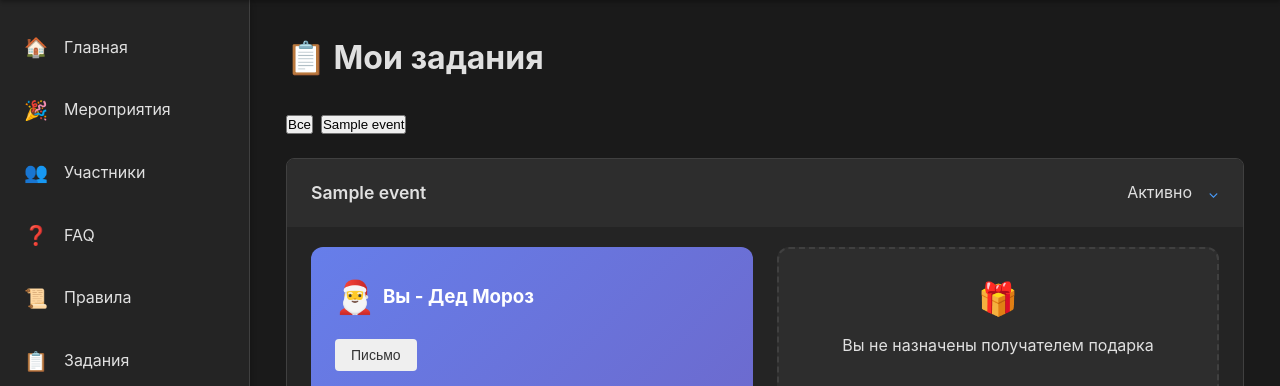
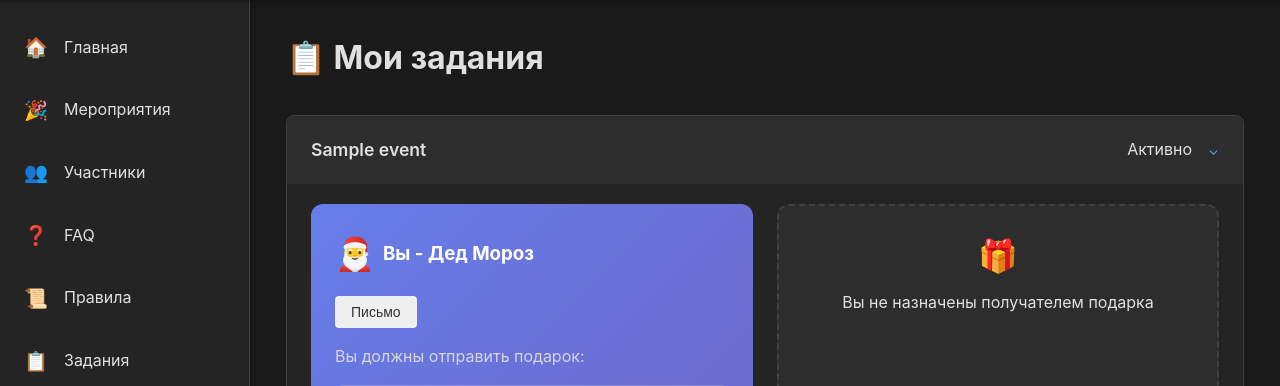
Before and after one commit to Kolunt/gwadmpaw, a Flask app: page /assignments in a window 1280 px wide. Shown: the part 60-446 px from the top of the page. Run offline with Flask 3, Linux system fonts and the light colour scheme; the visitor is signed in with stand-in values (Sample User, id 1); data comes from the database, SQL or seed files in the repository; tables that the repository leaves empty hold one stand-in row (values such as "Sample post").

Commit message:
Remove assignments filter buttons

```diff
--- a/templates/assignments.html
+++ b/templates/assignments.html
@@ -10,17 +10,6 @@
         </div>
 
         {% if assignments_by_event %}
-        <div class="assignments-filter">
-            <button type="button" class="assignments-filter-btn is-active" data-filter="all">Все</button>
-            {% for event_id, event_data in assignments_by_event.items() %}
-            <button type="button" class="assignments-filter-btn" data-filter="{{ event_id }}">
-                <span class="assignments-filter-label">{{ event_data.event_name }}</span>
-                {% if event_data.event_finished %}
-                <span class="assignments-filter-status">Завершено</span>
-                {% endif %}
-            </button>
-            {% endfor %}
-        </div>
         {% for event_id, event_data in assignments_by_event.items() %}
              {% set event_finished = event_data.event_finished %}
             <div class="faq-item{% if not event_finished %} expanded{% endif %}" data-event-id="{{ event_id }}" data-finished="{{ '1' if event_finished else '0' }}">
@@ -264,28 +253,7 @@
 </div>
 <script>
 document.addEventListener('DOMContentLoaded', function () {
-    const filterButtons = document.querySelectorAll('.assignments-filter-btn');
     const eventCards = document.querySelectorAll('.faq-item[data-event-id]');
-
-    if (!filterButtons.length) {
-        return;
-    }
-
-    filterButtons.forEach((button) => {
-        button.addEventListener('click', () => {
-            const target = button.getAttribute('data-filter');
-            filterButtons.forEach((btn) => btn.classList.remove('is-active'));
-            button.classList.add('is-active');
-
-            eventCards.forEach((card) => {
-                const matches = target === 'all' || card.getAttribute('data-event-id') === target;
-                card.classList.toggle('is-hidden', !matches);
-                if (matches && target !== 'all') {
-                    expandCard(card, true);
-                }
-            });
-        });
-    });
 
     eventCards.forEach((card) => {
         const toggle = card.querySelector('.assignment-question');
@@ -309,7 +277,7 @@
         toggle.addEventListener('keydown', toggleHandler);
     });
 
-    function expandCard(card, force) {
+    function expandCard(card) {
         const toggle = card.querySelector('.assignment-question');
         const content = card.querySelector('.assignment-answer');
         if (!toggle || !content) {
```
